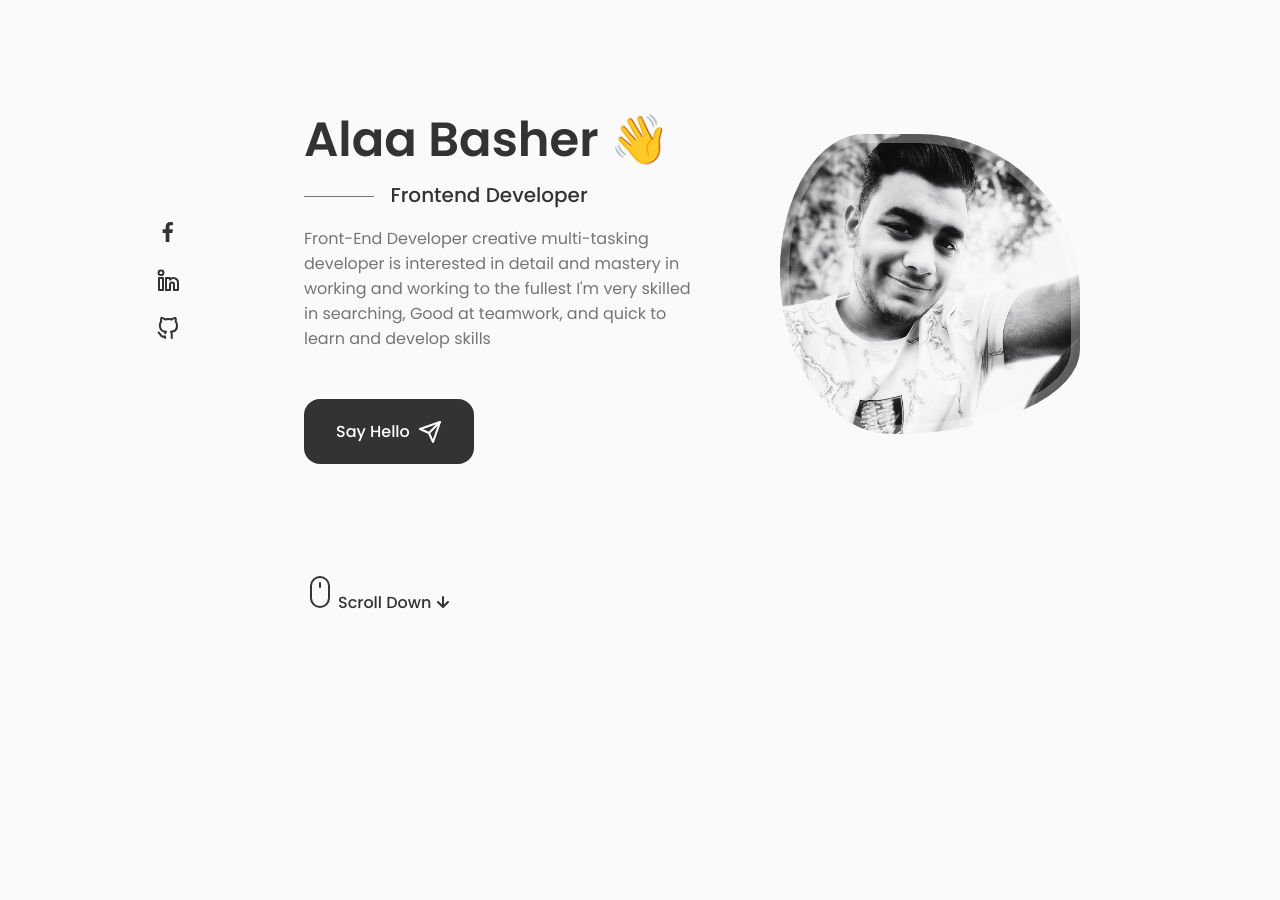
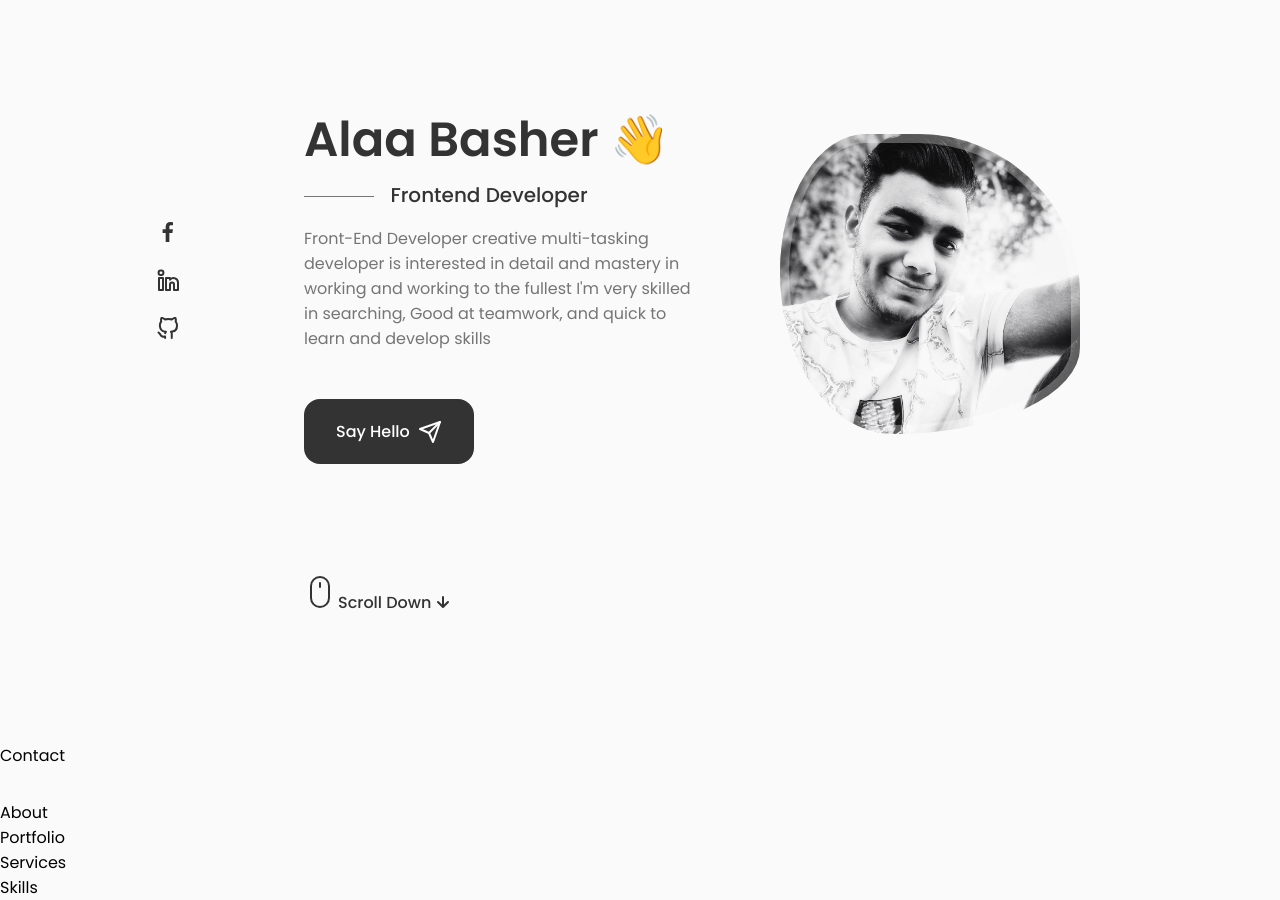
Before and after one commit to alaayasser741/my-portfolio, a React (Create React App) app: page / in a window 1280 px wide. Shown: the part 80-980 px from the top of the page. Before the commit the page ends 800 px from the top, so only its background shows below. Built offline with nearby package versions, Linux system fonts and the light colour scheme.

Commit message:
add & init React Router Dom

```diff
--- a/package.json
+++ b/package.json
@@ -9,6 +9,7 @@
     "@testing-library/user-event": "^13.5.0",
     "react": "^18.2.0",
     "react-dom": "^18.2.0",
+    "react-router-dom": "^6.8.1",
     "react-scripts": "5.0.1",
     "web-vitals": "^2.1.4"
   },
--- a/src/App.js
+++ b/src/App.js
@@ -1,15 +1,18 @@
 import React from "react";
 import logo from "./logo.svg";
 import Header from "./components/header/Header";
-import Home from "./components/home/Home";
+import Index from "./pages/Index";
+import Contact from "./components/contact/Contact";
+import { BrowserRouter as Router, Route, Routes } from "react-router-dom";
 const App = () => {
   return (
-    <>
+    <Router>
       <Header />
-      <main className="main">
-        <Home />
-      </main>
-    </>
+      <Routes>
+        <Route exact path="/" element={<Index/>}/>
+        <Route path="/contact" element={<Contact/>}/>
+      </Routes>
+    </Router>
   );
 };
 
--- /dev/null
+++ b/src/components/about/About.jsx
@@ -0,0 +1,9 @@
+import React from 'react'
+
+const About = () => {
+  return (
+    <div id='About'>About</div>
+  )
+}
+
+export default About
--- /dev/null
+++ b/src/components/contact/Contact.jsx
@@ -0,0 +1,11 @@
+import React from 'react'
+
+const Contact = () => {
+  return (
+    <div className="section">
+      Contact
+    </div>
+  )
+}
+
+export default Contact
--- a/src/components/header/Header.jsx
+++ b/src/components/header/Header.jsx
@@ -1,5 +1,6 @@
 import React, { useState } from 'react'
 import './header.css';
+import { Link } from 'react-router-dom';
 import { UilEstate, UilUser, UilFileAlt, UilSuitcaseAlt, UilImage, UilMessage, UilTimes, UilApps } from '@iconscout/react-unicons'
 const Header = () => {
     // Toggle Menu
@@ -8,14 +9,14 @@ const Header = () => {
         <header className="header">
             <nav className="nav container">
                 {/* Logo */}
-                <a href="index.html" className="nav__logo">Alaa</a>
+                <Link to="/" className="nav__logo">Alaa</Link>
                 {/* nav list (menu) */}
                 <div className={toggle ? 'nav__menu show-menu' : 'nav__menu'}>
                     <ul className="nav__list grid">
                         {/* Home */}
                         <li className="nav__item">
-                            <a href="#home" className="nav__link">
-                                <UilEstate className="nav__icon" />Home</a>
+                            <Link to="/" className="nav__link">
+                                <UilEstate className="nav__icon" />Home</Link>
                         </li>
                         {/* About */}
                         <li className="nav__item">
@@ -39,8 +40,8 @@ const Header = () => {
                         </li>
                         {/* Contact */}
                         <li className="nav__item">
-                            <a href="#Contact" className="nav__link">
-                                <UilMessage className="nav__icon" />Contact</a>
+                            <Link to="/contact" className="nav__link">
+                                <UilMessage className="nav__icon" />Contact</Link>
                         </li>
                     </ul>
                     <UilTimes onClick={()=>{showMenu(!toggle)}} className="nav__close" />
--- a/src/components/home/ScrollDown.jsx
+++ b/src/components/home/ScrollDown.jsx
@@ -4,7 +4,7 @@ import { UilArrowDown } from '@iconscout/react-unicons';
 const ScrollDown = () => {
     return (
         <div className="home__scroll">
-            <a href="#" className="home__scroll-button " id="About">
+            <a href="#About" className="home__scroll-button " id="About">
                 <svg xmlns="http://www.w3.org/2000/svg" width="32" height="32" fill="var(--title-color)" className="bi bi-mouse wheel" viewBox="0 0 16 16">
                     <path d="M8 3a.5.5 0 0 1 .5.5v2a.5.5 0 0 1-1 0v-2A.5.5 0 0 1 8 3zm4 8a4 4 0 0 1-8 0V5a4 4 0 1 1 8 0v6zM8 0a5 5 0 0 0-5 5v6a5 5 0 0 0 10 0V5a5 5 0 0 0-5-5z" />
                 </svg>
--- /dev/null
+++ b/src/components/portfolio/Portfolio.jsx
@@ -0,0 +1,9 @@
+import React from 'react'
+
+const Portfolio = () => {
+  return (
+    <div>Portfolio</div>
+  )
+}
+
+export default Portfolio
--- /dev/null
+++ b/src/components/services/Services.jsx
@@ -0,0 +1,9 @@
+import React from 'react'
+
+const Services = () => {
+  return (
+    <div>Services</div>
+  )
+}
+
+export default Services
--- /dev/null
+++ b/src/components/skills/Skills.jsx
@@ -0,0 +1,9 @@
+import React from 'react'
+
+const Skills = () => {
+  return (
+    <div id='Skills'>Skills</div>
+  )
+}
+
+export default Skills
--- /dev/null
+++ b/src/pages/Index.jsx
@@ -0,0 +1,25 @@
+import React from 'react'
+import Home from '../components/home/Home';
+import Contact from '../components/contact/Contact';
+import About from '../components//about/About'
+import Portfolio from '../components/portfolio/Portfolio'
+import Services from '../components/services/Services'
+import Skills from '../components/skills/Skills'
+
+
+const Index = () => {
+  return (
+    <>
+      <main className="main">
+        <Home />
+      </main>
+      <Contact />
+      <About />
+      <Portfolio />
+      <Services />
+      <Skills />
+    </>
+  )
+}
+
+export default Index
```
Also changed, not shown: src/assets/me.jpg, 1 other file (tests, documents, lock files or other folders).
